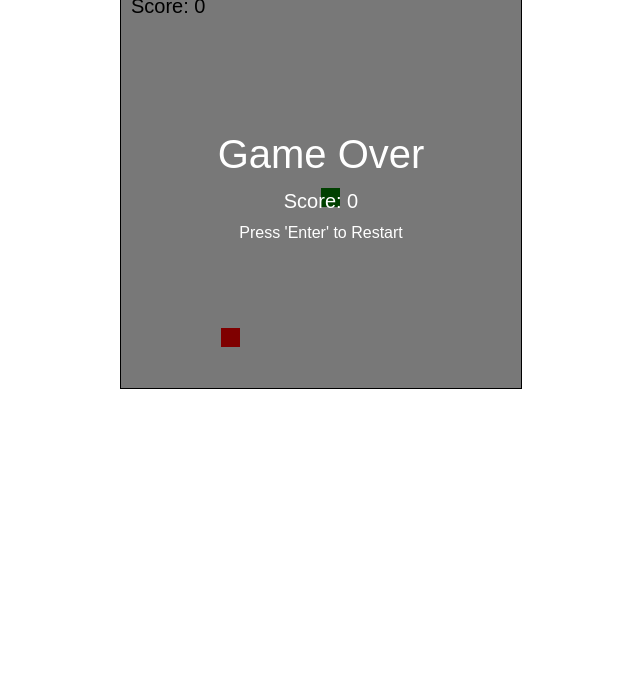
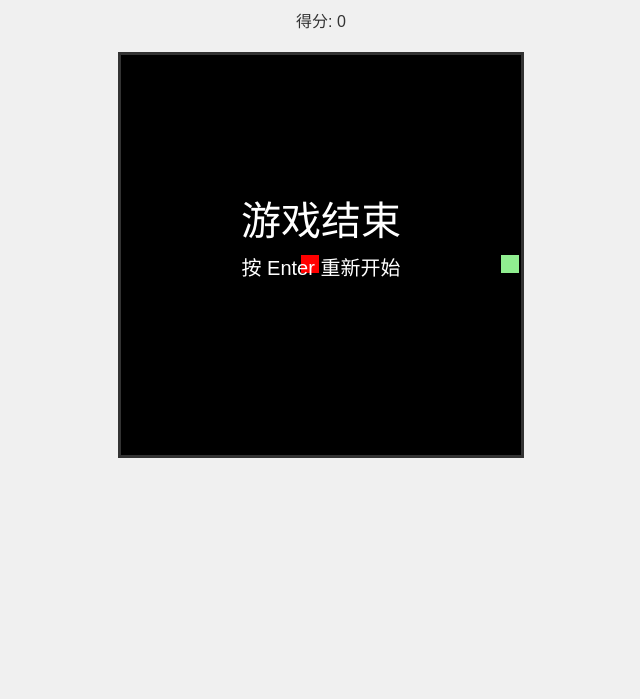
Before and after one commit to 13567/Codex, a plain HTML site: page index.html in a window 1280 px wide. Shown: the part 101-800 px from the top of the page, without its empty margins (319-959 px from the left). Drawn offline with Linux system fonts and the light colour scheme.

Commit message:
feat: 用 JavaScript 重写网页版贪吃蛇

```diff
--- a/index.html
+++ b/index.html
@@ -1,14 +1,15 @@
 <!DOCTYPE html>
-<html lang="en">
+<html lang="zh-CN">
 <head>
-  <meta charset="UTF-8">
-  <meta name="viewport" content="width=device-width, initial-scale=1.0">
-  <title>Snake Game</title>
-  <link rel="stylesheet" href="style.css">
+    <meta charset="UTF-8">
+    <meta name="viewport" content="width=device-width, initial-scale=1.0">
+    <title>贪吃蛇</title>
+    <link rel="stylesheet" href="style.css">
 </head>
 <body>
-  <h1>Snake Game</h1>
-  <canvas id="game" width="400" height="400"></canvas>
-  <script src="script.js"></script>
+    <h1>贪吃蛇</h1>
+    <p>得分: <span id="score">0</span></p>
+    <canvas id="gameCanvas" width="400" height="400"></canvas>
+    <script src="script.js"></script>
 </body>
 </html>
--- a/script.js
+++ b/script.js
@@ -1,133 +1,141 @@
-const canvas = document.getElementById('game');
+const canvas = document.getElementById('gameCanvas');
 const ctx = canvas.getContext('2d');
+const scoreElement = document.getElementById('score');
+
 const gridSize = 20;
 const tileCount = canvas.width / gridSize;
+
 let snake = [{ x: 10, y: 10 }];
-let apple = { x: 15, y: 15 };
-let velocity = { x: 0, y: 0 };
+let food = {};
 let score = 0;
-let gameOver = false;
-let gameInterval;
+let direction = 'right';
+let changingDirection = false;
+let gameIsOver = false;
 
-function init() {
-    snake = [{ x: 10, y: 10 }];
-    velocity = { x: 0, y: 0 };
-    score = 0;
-    gameOver = false;
-    placeApple();
-    if (gameInterval) {
-        clearInterval(gameInterval);
+function main() {
+    if (gameIsOver) {
+        ctx.fillStyle = 'white';
+        ctx.font = '40px Arial';
+        ctx.textAlign = 'center';
+        ctx.fillText('游戏结束', canvas.width / 2, canvas.height / 2 - 20);
+        ctx.font = '20px Arial';
+        ctx.fillText('按 Enter 重新开始', canvas.width / 2, canvas.height / 2 + 20);
+        return;
     }
-    gameInterval = setInterval(gameLoop, 1000 / 10); // 10 fps
-    draw();
+
+    changingDirection = false;
+    setTimeout(function onTick() {
+        clearCanvas();
+        drawFood();
+        moveSnake();
+        drawSnake();
+        main();
+    }, 120);
 }
 
-function placeApple() {
-    apple.x = Math.floor(Math.random() * tileCount);
-    apple.y = Math.floor(Math.random() * tileCount);
+function clearCanvas() {
+    ctx.fillStyle = 'black';
+    ctx.fillRect(0, 0, canvas.width, canvas.height);
+}
 
-    // Ensure apple is not placed on the snake
-    for (let i = 0; i < snake.length; i++) {
-        if (snake[i].x === apple.x && snake[i].y === apple.y) {
-            placeApple();
+function drawSnake() {
+    ctx.fillStyle = 'lightgreen';
+    snake.forEach(part => {
+        ctx.fillRect(part.x * gridSize, part.y * gridSize, gridSize - 2, gridSize - 2);
+    });
+}
+
+function moveSnake() {
+    const head = { x: snake[0].x, y: snake[0].y };
+
+    switch (direction) {
+        case 'up': head.y -= 1; break;
+        case 'down': head.y += 1; break;
+        case 'left': head.x -= 1; break;
+        case 'right': head.x += 1; break;
+    }
+
+    checkCollision(head);
+    if (gameIsOver) return;
+
+    snake.unshift(head);
+
+    if (head.x === food.x && head.y === food.y) {
+        score += 10;
+        scoreElement.textContent = score;
+        createFood();
+    } else {
+        snake.pop();
+    }
+}
+
+function changeDirection(event) {
+    const LEFT_KEY = 37;
+    const RIGHT_KEY = 39;
+    const UP_KEY = 38;
+    const DOWN_KEY = 40;
+    const ENTER_KEY = 13;
+
+    if (event.keyCode === ENTER_KEY && gameIsOver) {
+        restartGame();
+        return;
+    }
+
+    if (changingDirection) return;
+    changingDirection = true;
+
+    const keyPressed = event.keyCode;
+    const goingUp = direction === 'up';
+    const goingDown = direction === 'down';
+    const goingRight = direction === 'right';
+    const goingLeft = direction === 'left';
+
+    if (keyPressed === LEFT_KEY && !goingRight) direction = 'left';
+    if (keyPressed === UP_KEY && !goingDown) direction = 'up';
+    if (keyPressed === RIGHT_KEY && !goingLeft) direction = 'right';
+    if (keyPressed === DOWN_KEY && !goingUp) direction = 'down';
+}
+
+function createFood() {
+    food.x = Math.floor(Math.random() * tileCount);
+    food.y = Math.floor(Math.random() * tileCount);
+    snake.forEach(function isFoodOnSnake(part) {
+        if (part.x === food.x && part.y === food.y) {
+            createFood();
+        }
+    });
+}
+
+function drawFood() {
+    ctx.fillStyle = 'red';
+    ctx.fillRect(food.x * gridSize, food.y * gridSize, gridSize - 2, gridSize - 2);
+}
+
+function checkCollision(head) {
+    // Wall collision
+    if (head.x < 0 || head.x >= tileCount || head.y < 0 || head.y >= tileCount) {
+        gameIsOver = true;
+        return;
+    }
+    // Self collision
+    for (let i = 1; i < snake.length; i++) {
+        if (head.x === snake[i].x && head.y === snake[i].y) {
+            gameIsOver = true;
             return;
         }
     }
 }
 
-function gameLoop() {
-    if (gameOver) {
-        clearInterval(gameInterval);
-        ctx.fillStyle = "rgba(0, 0, 0, 0.5)";
-        ctx.fillRect(0, 0, canvas.width, canvas.height);
-
-        ctx.fillStyle = "white";
-        ctx.font = "40px Arial";
-        ctx.textAlign = "center";
-        ctx.fillText("Game Over", canvas.width / 2, canvas.height / 2 - 20);
-        ctx.font = "20px Arial";
-        ctx.fillText(`Score: ${score}`, canvas.width / 2, canvas.height / 2 + 20);
-        ctx.font = "16px Arial";
-        ctx.fillText("Press 'Enter' to Restart", canvas.width / 2, canvas.height / 2 + 50);
-        return;
-    }
-    update();
-    draw();
+function restartGame() {
+    snake = [{ x: 10, y: 10 }];
+    score = 0;
+    scoreElement.textContent = score;
+    direction = 'right';
+    gameIsOver = false;
+    createFood();
+    main();
 }
 
-function update() {
-    const head = { x: snake[0].x + velocity.x, y: snake[0].y + velocity.y };
-
-    // Wall collision
-    if (head.x < 0 || head.x >= tileCount || head.y < 0 || head.y >= tileCount) {
-        gameOver = true;
-        return;
-    }
-
-    // Self collision
-    for (let i = 1; i < snake.length; i++) {
-        if (head.x === snake[i].x && head.y === snake[i].y) {
-            gameOver = true;
-            return;
-        }
-    }
-
-    snake.unshift(head);
-
-    // Apple collision
-    if (head.x === apple.x && head.y === apple.y) {
-        score++;
-        placeApple();
-    } else {
-        // Do not pop if velocity is 0 (at start)
-        if (velocity.x !== 0 || velocity.y !== 0) {
-            snake.pop();
-        }
-    }
-}
-
-function draw() {
-    // Clear canvas
-    ctx.fillStyle = '#f2f2f2';
-    ctx.fillRect(0, 0, canvas.width, canvas.height);
-
-    // Draw snake
-    ctx.fillStyle = 'green';
-    snake.forEach(({ x, y }) => {
-        ctx.fillRect(x * gridSize, y * gridSize, gridSize - 1, gridSize - 1);
-    });
-
-    // Draw apple
-    ctx.fillStyle = 'red';
-    ctx.fillRect(apple.x * gridSize, apple.y * gridSize, gridSize - 1, gridSize - 1);
-
-    // Draw score
-    ctx.fillStyle = 'black';
-    ctx.font = "20px Arial";
-    ctx.textAlign = "left";
-    ctx.fillText(`Score: ${score}`, 10, 25);
-}
-
-document.addEventListener('keydown', (e) => {
-    if (gameOver && e.key === 'Enter') {
-        init();
-        return;
-    }
-
-    switch (e.key) {
-        case 'ArrowUp':
-            if (velocity.y !== 1) velocity = { x: 0, y: -1 };
-            break;
-        case 'ArrowDown':
-            if (velocity.y !== -1) velocity = { x: 0, y: 1 };
-            break;
-        case 'ArrowLeft':
-            if (velocity.x !== 1) velocity = { x: -1, y: 0 };
-            break;
-        case 'ArrowRight':
-            if (velocity.x !== -1) velocity = { x: 1, y: 0 };
-            break;
-    }
-});
-
-init();
+document.addEventListener('keydown', changeDirection);
+createFood();
+main();
--- a/style.css
+++ b/style.css
@@ -1,11 +1,19 @@
 body {
-  display: flex;
-  flex-direction: column;
-  align-items: center;
-  font-family: Arial, sans-serif;
+    background-color: #f0f0f0;
+    color: #333;
+    font-family: Arial, sans-serif;
+    text-align: center;
+    margin: 0;
+    padding: 20px;
+}
+
+h1 {
+    color: #444;
 }
 
 canvas {
-  border: 1px solid #000;
-  background-color: #f2f2f2;
+    background-color: #000;
+    border: 3px solid #333;
+    display: block;
+    margin: 20px auto;
 }
```
